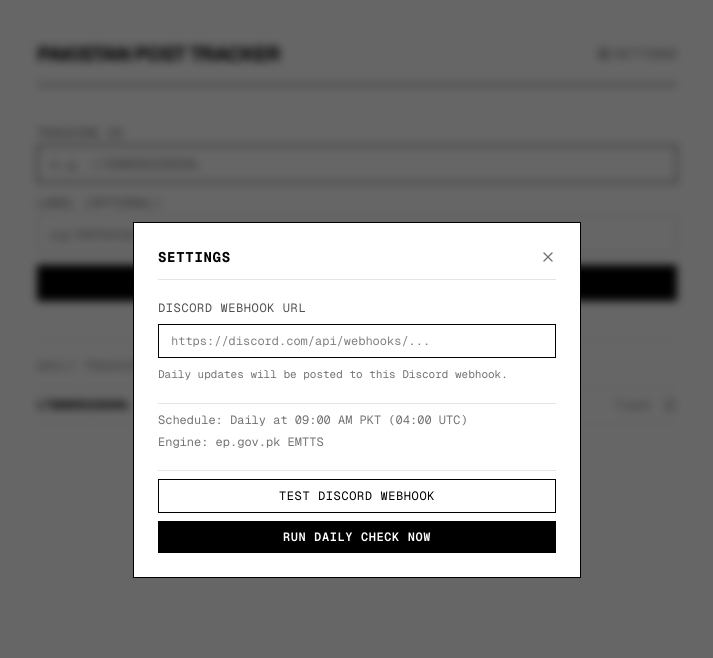
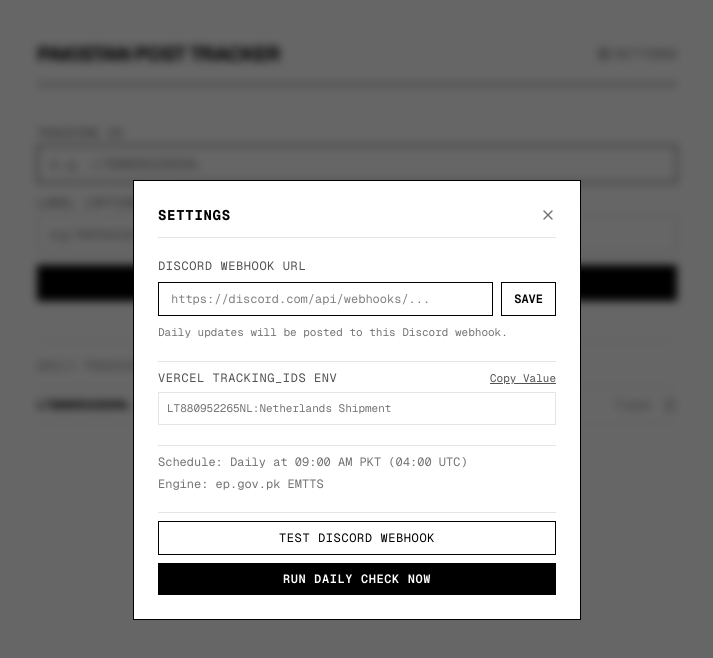
Before and after one commit to umerkashiff/pakpost-tracker, a Next.js app: page / in a window 1280 px wide. Both pictures are taken after a click on the button "SETTINGS". Shown: the top 658 px of the page, without its empty margins (283-996 px from the left). Built offline with nearby package versions, Linux system fonts and the light colour scheme.

Commit message:
feat: add explicit webhook save and Vercel TRACKING_IDS copy button in settings

```diff
--- a/app/page.tsx
+++ b/app/page.tsx
@@ -133,10 +133,27 @@ export default function Home() {
     }).catch(() => {});
   };
 
-  const handleSaveWebhook = (urlValue: string) => {
-    setWebhookUrl(urlValue);
-    localStorage.setItem('pakpost_discord_webhook', urlValue.trim());
+  const [copiedVercel, setCopiedVercel] = useState(false);
+
+  const handleSaveWebhook = (urlValue?: string) => {
+    const val = (urlValue !== undefined ? urlValue : webhookUrl).trim();
+    setWebhookUrl(val);
+    if (val) {
+      localStorage.setItem('pakpost_discord_webhook', val);
       setSettingsFeedback('Webhook saved.');
+    } else {
+      localStorage.removeItem('pakpost_discord_webhook');
+      setSettingsFeedback('Webhook cleared.');
+    }
+  };
+
+  const handleCopyVercelString = () => {
+    const str = trackedParcels
+      .map((p) => (p.label ? `${p.id}:${p.label}` : p.id))
+      .join(',');
+    navigator.clipboard.writeText(str);
+    setCopiedVercel(true);
+    setTimeout(() => setCopiedVercel(false), 2000);
   };
 
   const handleTestWebhook = async () => {
@@ -415,20 +432,47 @@ export default function Home() {
               <label htmlFor="webhook" className="block text-xs font-mono uppercase tracking-wider text-neutral-600 dark:text-neutral-400">
                 Discord Webhook URL
               </label>
+              <div className="flex gap-2">
                 <input
                   id="webhook"
                   type="url"
                   value={webhookUrl}
-                onChange={(e) => handleSaveWebhook(e.target.value)}
+                  onChange={(e) => setWebhookUrl(e.target.value)}
                   placeholder="https://discord.com/api/webhooks/..."
-                className="w-full px-3 py-2 text-xs font-mono border border-black dark:border-neutral-700 bg-transparent focus:outline-none"
+                  className="flex-1 px-3 py-2 text-xs font-mono border border-black dark:border-neutral-700 bg-transparent focus:outline-none"
                 />
+                <button
+                  type="button"
+                  onClick={() => handleSaveWebhook()}
+                  className="px-3 py-2 border border-black dark:border-neutral-700 hover:bg-black hover:text-white dark:hover:bg-white dark:hover:text-black text-xs font-mono uppercase font-semibold"
+                >
+                  Save
+                </button>
+              </div>
               <p className="text-[11px] font-mono text-neutral-500">
                 {isServerDiscordSet
                   ? 'Server environment variable DISCORD_WEBHOOK_URL is configured.'
                   : 'Daily updates will be posted to this Discord webhook.'}
               </p>
             </div>
+
+            {trackedParcels.length > 0 && (
+              <div className="space-y-1.5 pt-2 border-t border-neutral-200 dark:border-neutral-800 text-xs font-mono">
+                <div className="flex items-center justify-between text-neutral-600 dark:text-neutral-400">
+                  <span className="uppercase tracking-wider">Vercel TRACKING_IDS Env</span>
+                  <button
+                    type="button"
+                    onClick={handleCopyVercelString}
+                    className="underline text-[11px] hover:text-black dark:hover:text-white"
+                  >
+                    {copiedVercel ? 'Copied!' : 'Copy Value'}
+                  </button>
+                </div>
+                <div className="p-2 border border-neutral-200 dark:border-neutral-800 text-[11px] break-all select-all text-neutral-500">
+                  {trackedParcels.map((p) => (p.label ? `${p.id}:${p.label}` : p.id)).join(',')}
+                </div>
+              </div>
+            )}
 
             <div className="space-y-1.5 pt-2 border-t border-neutral-200 dark:border-neutral-800 text-xs font-mono text-neutral-500">
               <div>Schedule: Daily at 09:00 AM PKT (04:00 UTC)</div>
```
Lines whose indentation alone changed are shown as unchanged.
